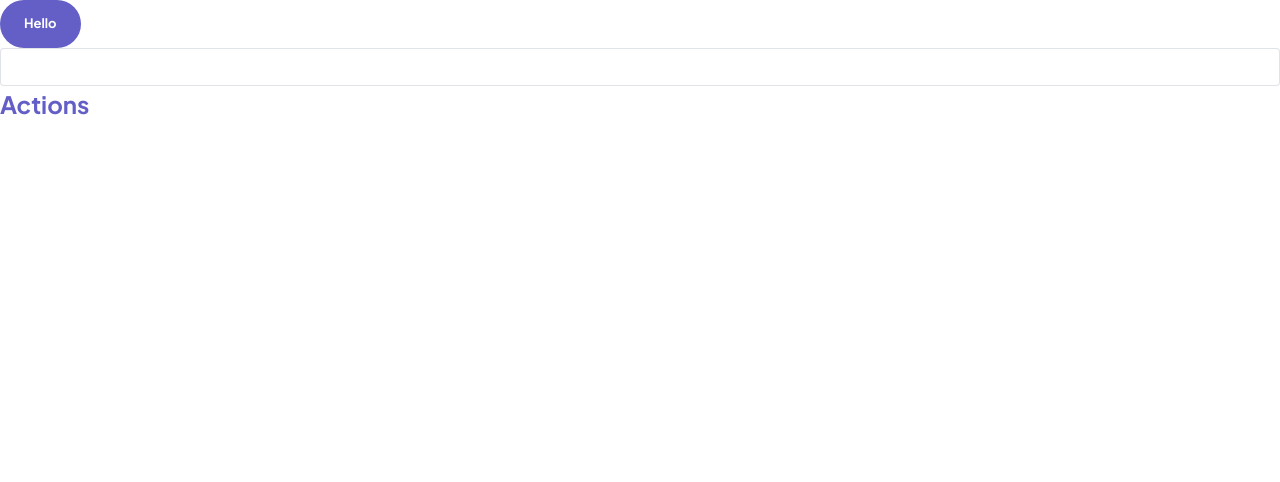
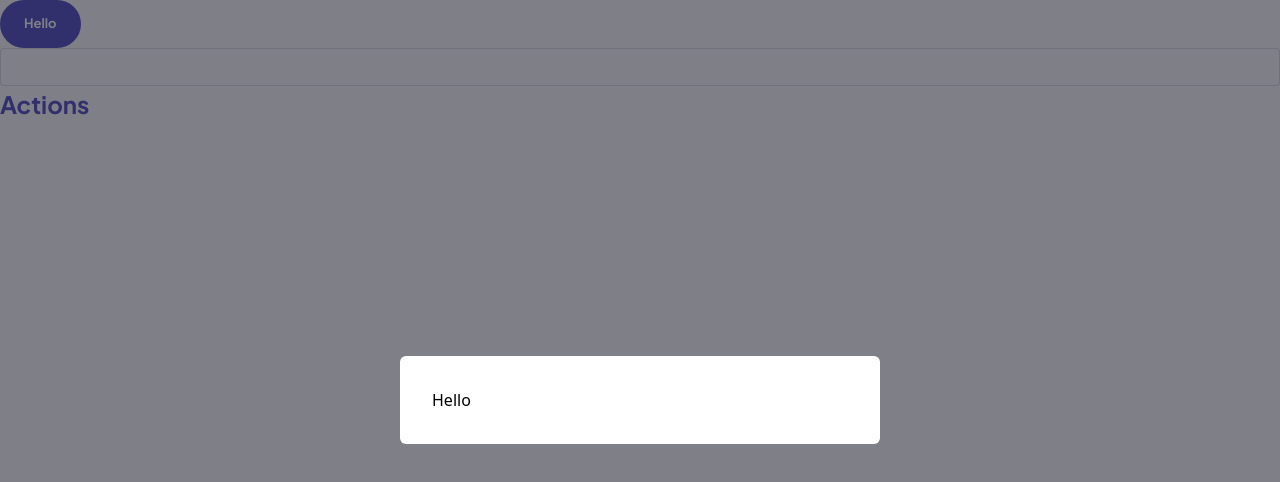
Before and after one commit to Yussif20/kanban-board, a React (Vite) app: page / in a window 1280 px wide. Shown: the top 482 px of the page. Built offline with nearby package versions, Linux system fonts and the light colour scheme.

Commit message:
add the dialog component

```diff
--- a/package.json
+++ b/package.json
@@ -10,6 +10,7 @@
     "preview": "vite preview"
   },
   "dependencies": {
+    "@radix-ui/react-dropdown-menu": "^2.1.2",
     "@radix-ui/themes": "^3.1.4",
     "class-variance-authority": "^0.7.0",
     "clsx": "^2.1.1",
--- a/src/App.jsx
+++ b/src/App.jsx
@@ -1,6 +1,7 @@
-import Button from './components/Button';
-import DropdownPrimitive from './components/DropdownPrimitive';
-import TextField from './components/TextField';
+import Button from '@components/Button';
+import DropdownPrimitive from '@components/DropdownPrimitive';
+import TextField from '@components/TextField';
+import DialogPrimitive from '@components/DialogPrimitive';
 
 function App() {
   return (
@@ -20,6 +21,7 @@ function App() {
         }}
         triggerComponent={() => <button>Actions</button>}
       />
+      <DialogPrimitive isOpen={true}>Hello</DialogPrimitive>
     </div>
   );
 }
--- /dev/null
+++ b/src/components/DialogPrimitive.jsx
@@ -0,0 +1,32 @@
+import * as Dialog from '@radix-ui/react-dialog';
+
+/**
+ * @param {string} props.title
+ * @param {JSX.Element} props.triggerComponent
+ * @param {JSX.Element} props.children
+ * @param {boolean} props.isOpen
+ * @param {Function} props.setOpen
+ * @param {string} props.items.label
+ * @returns {JSX.Element}
+ */
+
+const DialogPrimitive = ({
+  title,
+  triggerComponent,
+  children,
+  isOpen,
+  setOpen,
+}) => (
+  <Dialog.Root open={isOpen} onOpenChange={setOpen}>
+    <Dialog.Trigger asChild>{triggerComponent}</Dialog.Trigger>
+    <Dialog.Portal>
+      <Dialog.Overlay className="data-[state=open]:animate-overlayShow fixed inset-0 bg-black/50" />
+      <Dialog.Content className="data-[state=open]:animate-contentShow fixed left-[50%] top-[50%] max-h-[85vh] w-[480px] translate-x-[-50%] translate-y-[-50%] overflow-auto rounded-[6px] bg-white p-8 focus:outline-none">
+        <Dialog.Title className="text-heading-l">{title}</Dialog.Title>
+        {children}
+      </Dialog.Content>
+    </Dialog.Portal>
+  </Dialog.Root>
+);
+
+export default DialogPrimitive;
--- a/src/components/DropdownPrimitive.jsx
+++ b/src/components/DropdownPrimitive.jsx
@@ -5,8 +5,8 @@ import clsx from 'clsx';
  *  @param {Object} props
  * @param {function} props.triggerComponent
  * @param {object} props.items
- * @param {string} props.items.label - The text to display in the dropdown
- * @param {function} props.items.onClick - The function to run when the item is clicked
+ * @param {string} props.items.label
+ * @param {function} props.items.onClick
  * @returns {JSX.Element}
  */
 
--- a/vite.config.js
+++ b/vite.config.js
@@ -1,11 +1,14 @@
 import { defineConfig } from 'vite';
 import react from '@vitejs/plugin-react';
+import path from 'path';
 
 export default defineConfig({
   plugins: [react()],
   resolve: {
     alias: {
-      '@': '/src',
+      '@': path.resolve(__dirname, 'src'),
+      '@components': path.resolve(__dirname, 'src/components'),
+      '@assets': path.resolve(__dirname, 'src/assets'),
     },
   },
 });
```
Also changed, not shown: jsconfig.json (added, +11 -0 lines), 1 other file (tests, documents, lock files or other folders).
